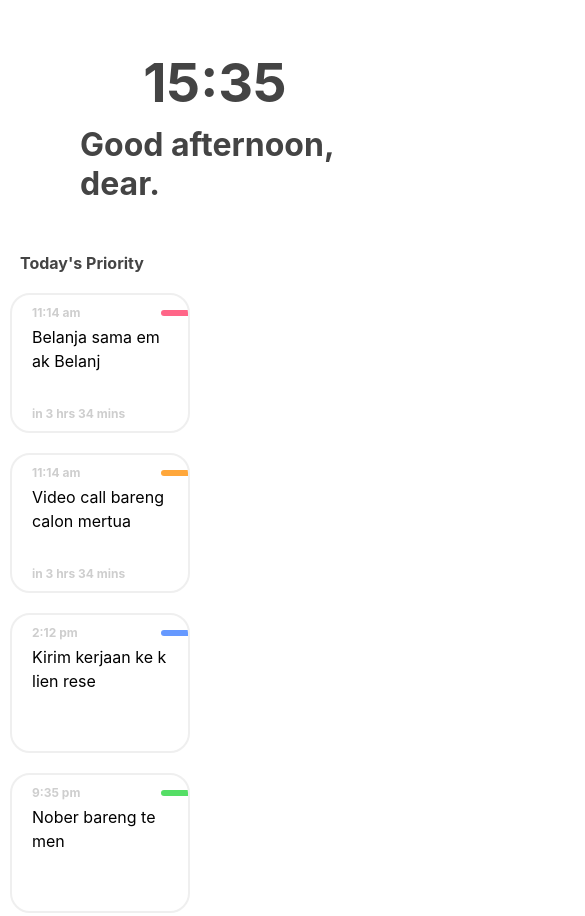
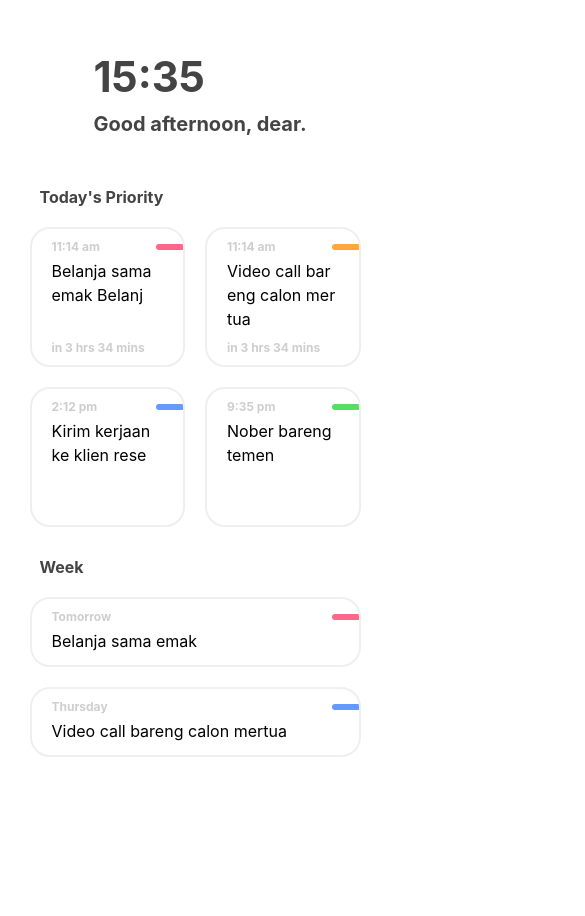
Before and after one commit to GJinda/js-todo-list, a plain HTML site: page index.html in a window 390 px wide. Shown: the top 916 px of the page, 585 px wide, since content can reach past the window. After the commit the page ends 844 px from the top, so only its background shows below. Drawn offline with Linux system fonts and the light colour scheme; a small style sheet from the web is missing.

Commit message:
done - 移动端适配

```diff
--- a/style.css
+++ b/style.css
@@ -23,6 +23,7 @@ body {
 section.hello {
   display: flex;
   align-items: center;
+  min-width: 240px;
   margin: 50px 0;
 }
 
@@ -32,9 +33,22 @@ section.hello .time-icon i {
   margin-right: 80px;
 }
 
+@media (max-width:600px) {
+  section.hello .time-icon i {
+    margin-right: 60px;
+  }
+}
+
+@media (max-width:500px) {
+  section.hello .time-icon i {
+    font-size: 72px;
+    margin-right: 30px;
+    margin-left: 30px;
+  }
+}
+
 section.hello .hello-message {
   display: flex;
-  justify-content: center;
   flex-direction: column;
   align-items: center;
   font-size: 32px;
@@ -43,13 +57,33 @@ section.hello .hello-message {
   margin-right: 40px;
 }
 
+@media (max-width:600px) {
+  section.hello .time-icon i {
+    margin-right: 20px;
+  }
+}
+
+@media (max-width:500px) {
+  section.hello .hello-message {
+    align-items: flex-start;
+    font-size: 20px;
+  }
+}
+
 section.hello .now-time {
   font-size: 54px;
   margin-bottom: 10px;
 }
 
+@media (max-width:500px) {
+  section.hello .now-time {
+    font-size: 42px;
+  }
+}
+
 section.todo {
   max-width: 800px;
+  min-width: 240px;
   margin-bottom: 20px;
 }
 
@@ -76,6 +110,35 @@ section.todo ul.todo-list>li.todo-item {
   overflow: hidden;
 }
 
+@media (max-width:800px) {
+  section.todo {
+    width: 90vw;
+  }
+
+  section.todo ul.todo-list>li.todo-item {
+    width: calc(33.3% - 20px);
+  }
+}
+
+@media (max-width:680px) {
+  section.todo ul.todo-list>li.todo-item {
+    width: calc(50% - 20px);
+  }
+}
+
+@media (max-width:680px) {
+  section.todo ul.todo-list>li.todo-item {
+    width: calc(50% - 20px);
+  }
+}
+
+@media (max-width:360px) {
+  section.todo ul.todo-list>li.todo-item {
+    width: calc(100% - 20px);
+    height: 120px;
+  }
+}
+
 section.todo.other ul.todo-list {
   flex-direction: column;
 }
@@ -83,6 +146,16 @@ section.todo.other ul.todo-list {
 section.todo.other ul.todo-list>li.todo-item {
   width: 780px;
   height: 70px;
+}
+
+@media (max-width:800px) {
+  section.todo.other {
+    width: 90vw;
+  }
+
+  section.todo.other ul.todo-list>li.todo-item {
+    width: inherit;
+  }
 }
 
 section.todo ul.todo-list>li.todo-item .top,
```
